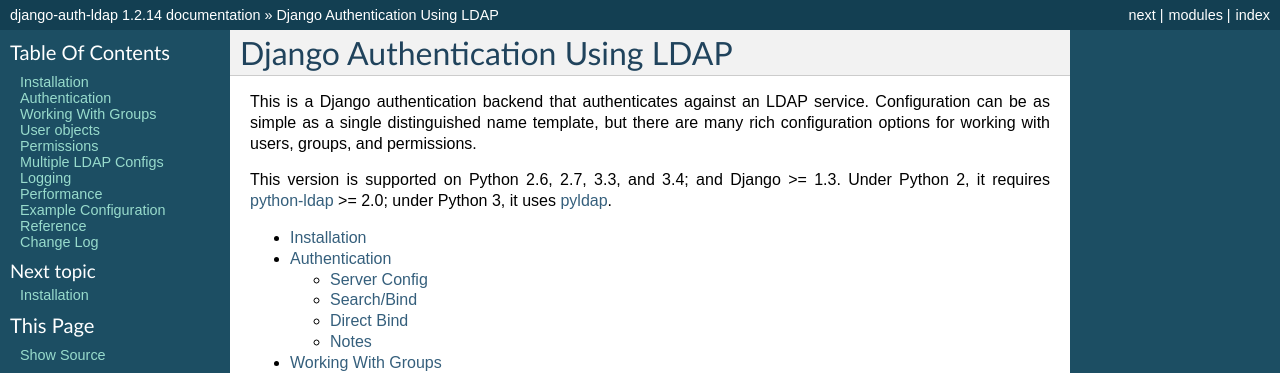
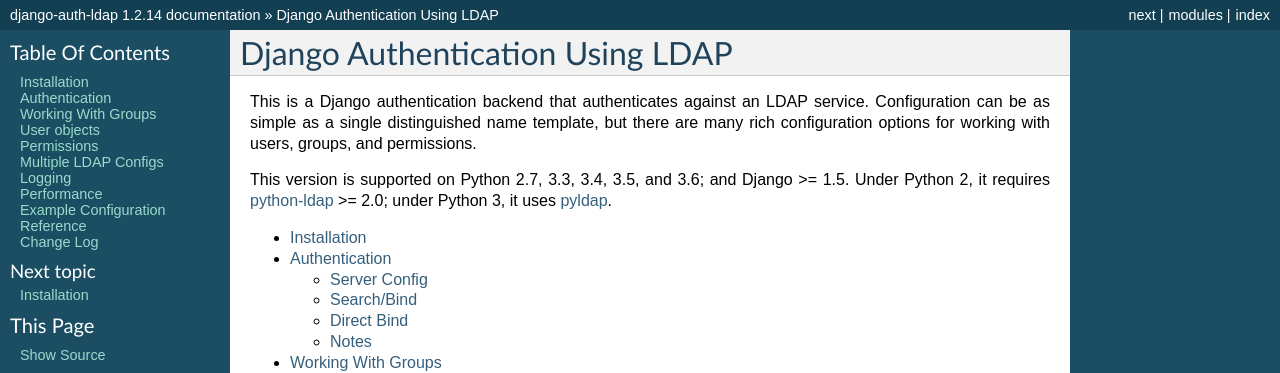
Before and after one commit to django-auth-ldap/django-auth-ldap, a Sphinx documentation site: the page built from docs/source/index.rst, in a window 1280 px wide. Shown: the top 373 px of the page. Built offline with Sphinx 7.4.7, drawn with Linux system fonts in a browser that asks for light colours.

Commit message:
Update changelog and readme.

```diff
--- a/docs/source/index.rst
+++ b/docs/source/index.rst
@@ -7,8 +7,8 @@
 but there are many rich configuration options for working with users, groups,
 and permissions.
 
-This version is supported on Python 2.6, 2.7, 3.3, and 3.4; and Django >= 1.3.
-Under Python 2, it requires `python-ldap
+This version is supported on Python 2.7, 3.3, 3.4, 3.5, and 3.6; and Django >=
+1.5. Under Python 2, it requires `python-ldap
 <https://pypi.python.org/pypi/python-ldap>`_ >= 2.0; under Python 3, it uses
 `pyldap <https://pypi.python.org/pypi/pyldap>`_.
 
```
Also changed, not shown: 1 other file.
